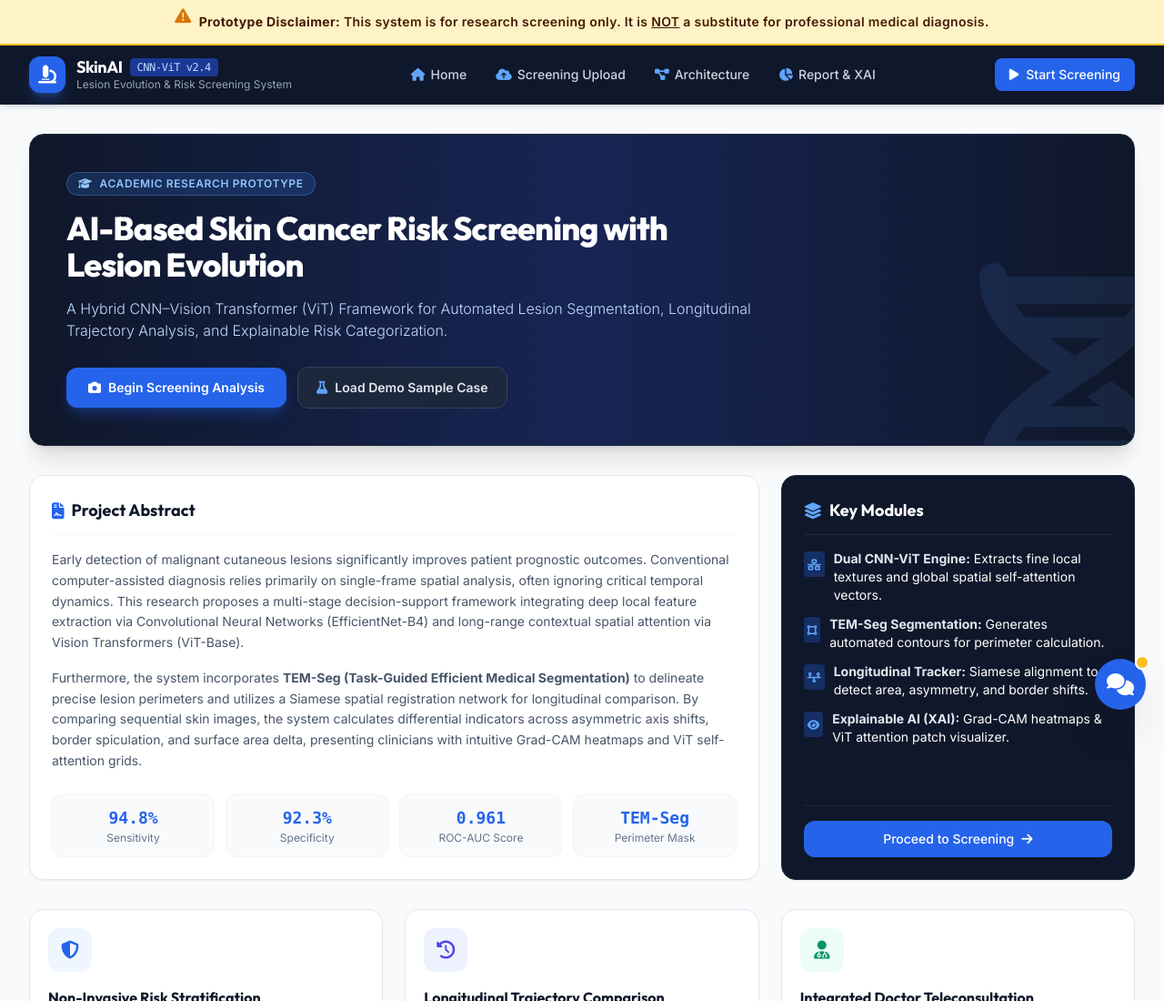
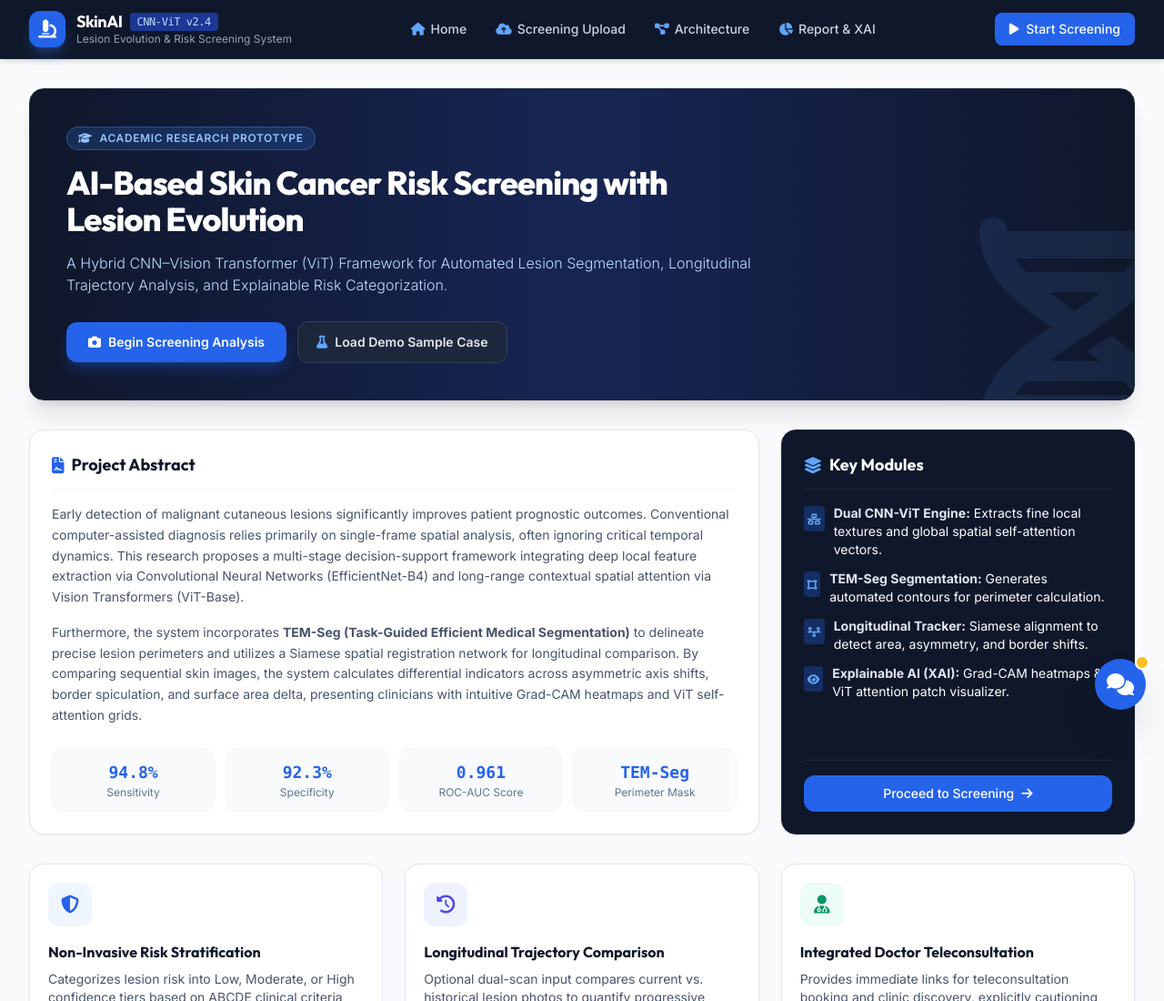
Before and after one commit to dineshjagana143-max/ai-doctor, a website: page frontend/public/index.html in a window 1280 px wide. Shown: the top 1100 px of the page at 91% size. Drawn offline with nearby package versions, Linux system fonts and the light colour scheme.

Commit message:
fix: remove prototype disclaimer banner from frontend header

```diff
--- a/frontend/public/index.html
+++ b/frontend/public/index.html
@@ -98,16 +98,8 @@
 </head>
 <body class="bg-slate-50 text-slate-800 font-sans antialiased min-h-screen flex flex-col selection:bg-blue-100 selection:text-blue-900">
 
-    <!-- CRITICAL REQUIREMENT: STICKY YELLOW PROTOTYPE WARNING BANNER -->
-    <div id="disclaimer-banner" class="bg-amber-100 border-b-2 border-amber-400 text-amber-950 px-4 py-2.5 shadow-sm sticky top-0 z-50 flex items-center justify-between transition-all">
-        <div class="max-w-7xl mx-auto w-full flex items-center justify-center text-xs sm:text-sm font-semibold tracking-wide text-center">
-            <i class="fa-solid fa-triangle-exclamation text-amber-600 text-base sm:text-lg mr-2 shrink-0 animate-bounce"></i>
-            <span><strong>Prototype Disclaimer:</strong> This system is for research screening only. It is <u>NOT</u> a substitute for professional medical diagnosis.</span>
-        </div>
-    </div>
-
     <!-- MAIN HEADER NAVIGATION -->
-    <header class="bg-slate-900 text-white shadow-md border-b border-slate-800 sticky top-[41px] z-40">
+    <header class="bg-slate-900 text-white shadow-md border-b border-slate-800 sticky top-0 z-40">
         <div class="max-w-7xl mx-auto px-4 sm:px-6 lg:px-8 h-16 flex items-center justify-between">
             <!-- Brand & Title -->
             <div class="flex items-center space-x-3 cursor-pointer" onclick="switchView('home')">
```
